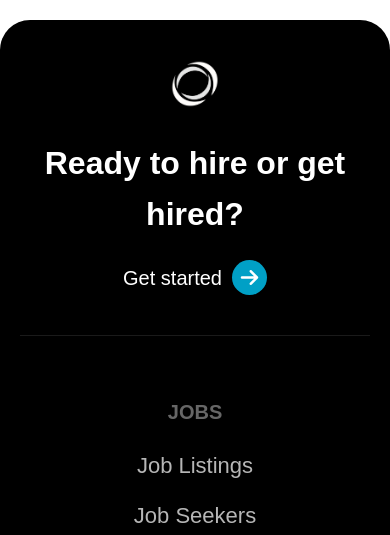
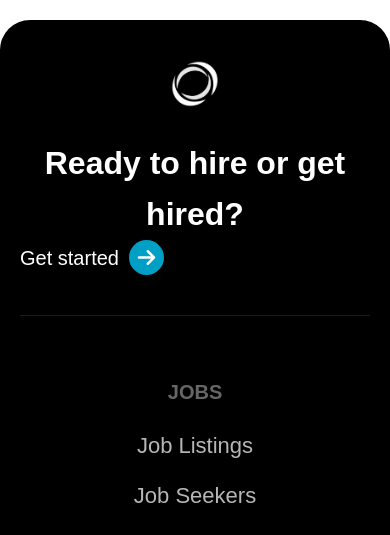
Before and after one commit to srivardhanrr/job_listing, a Django app: page / in a window 390 px wide. Shown: the part 1483-2018 px from the top of the page. Run offline with Django 5.2, Linux system fonts and the light colour scheme; data that the repository does not hold is empty.

Commit message:
First Commit

```diff
--- a/templates/jobs/footer.html
+++ b/templates/jobs/footer.html
@@ -23,7 +23,7 @@
 }
 
 .footer-cta {
-    display: flex;
+
     align-items: center;
     gap: 20px;
 }
@@ -156,7 +156,7 @@
     }
 
     .footer-cta {
-        flex-direction: column;
+        flex-direction: row;
         align-items: center;
     }
 
```
